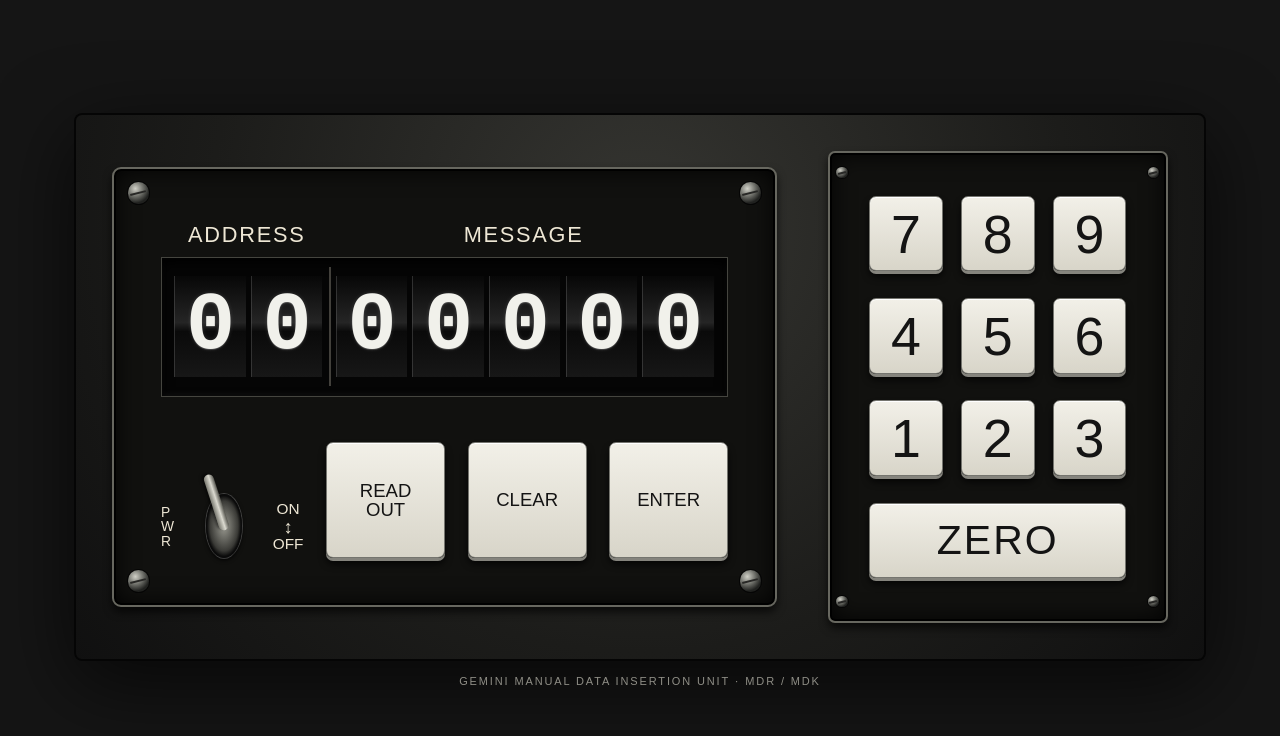
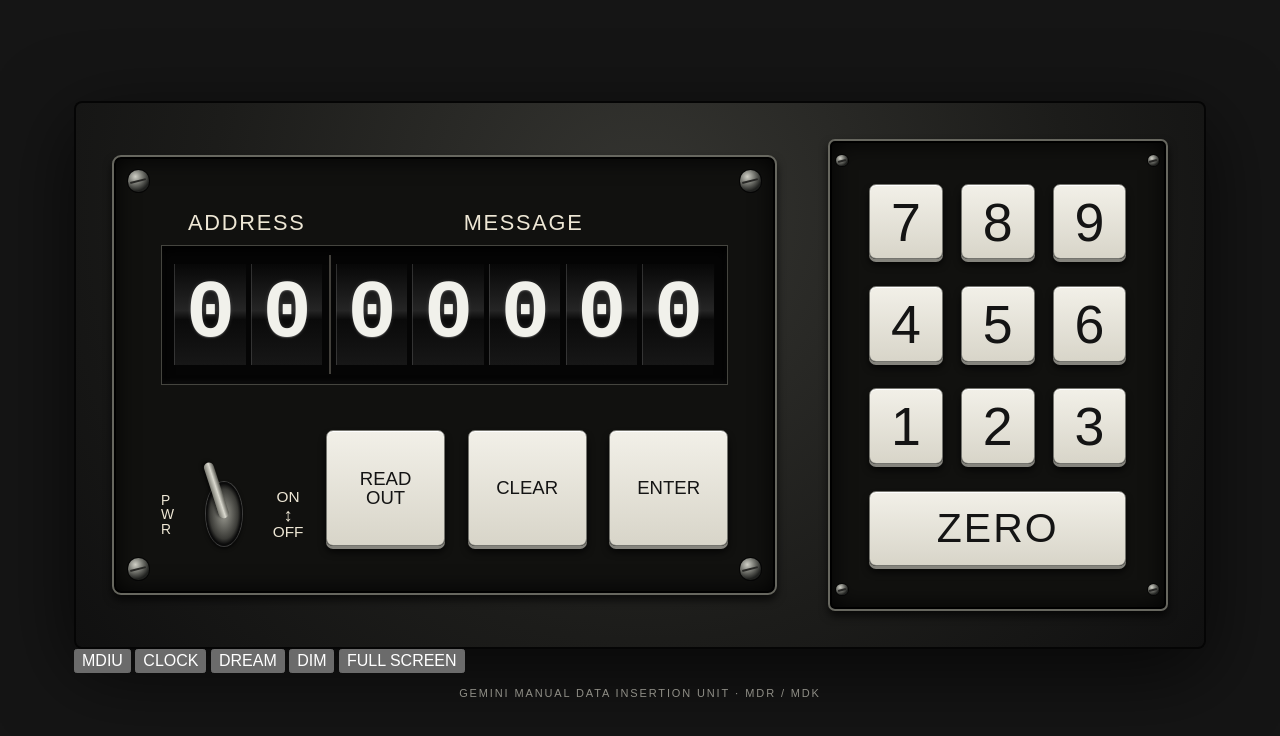
Before and after one commit to ryanbytes/Gemini-, a plain HTML site: page web/index.html in a window 1280 px wide. Drawn offline with Linux system fonts and the light colour scheme.

Commit message:
Add clock and dream mode controls

```diff
--- a/web/index.html
+++ b/web/index.html
@@ -42,6 +42,14 @@
         </div>
       </div>
     </section>
+
+    <nav class="modebar" aria-label="Modern display modes">
+      <button class="mode active" data-mode="mdiu">MDIU</button>
+      <button class="mode" data-mode="clock">CLOCK</button>
+      <button class="mode" data-mode="dream">DREAM</button>
+      <button class="mode" id="dim">DIM</button>
+      <button class="mode" id="fullscreen">FULL SCREEN</button>
+    </nav>
     <p class="caption">GEMINI MANUAL DATA INSERTION UNIT · MDR / MDK</p>
   </main>
   <script type="module" src="app.js"></script>
```
